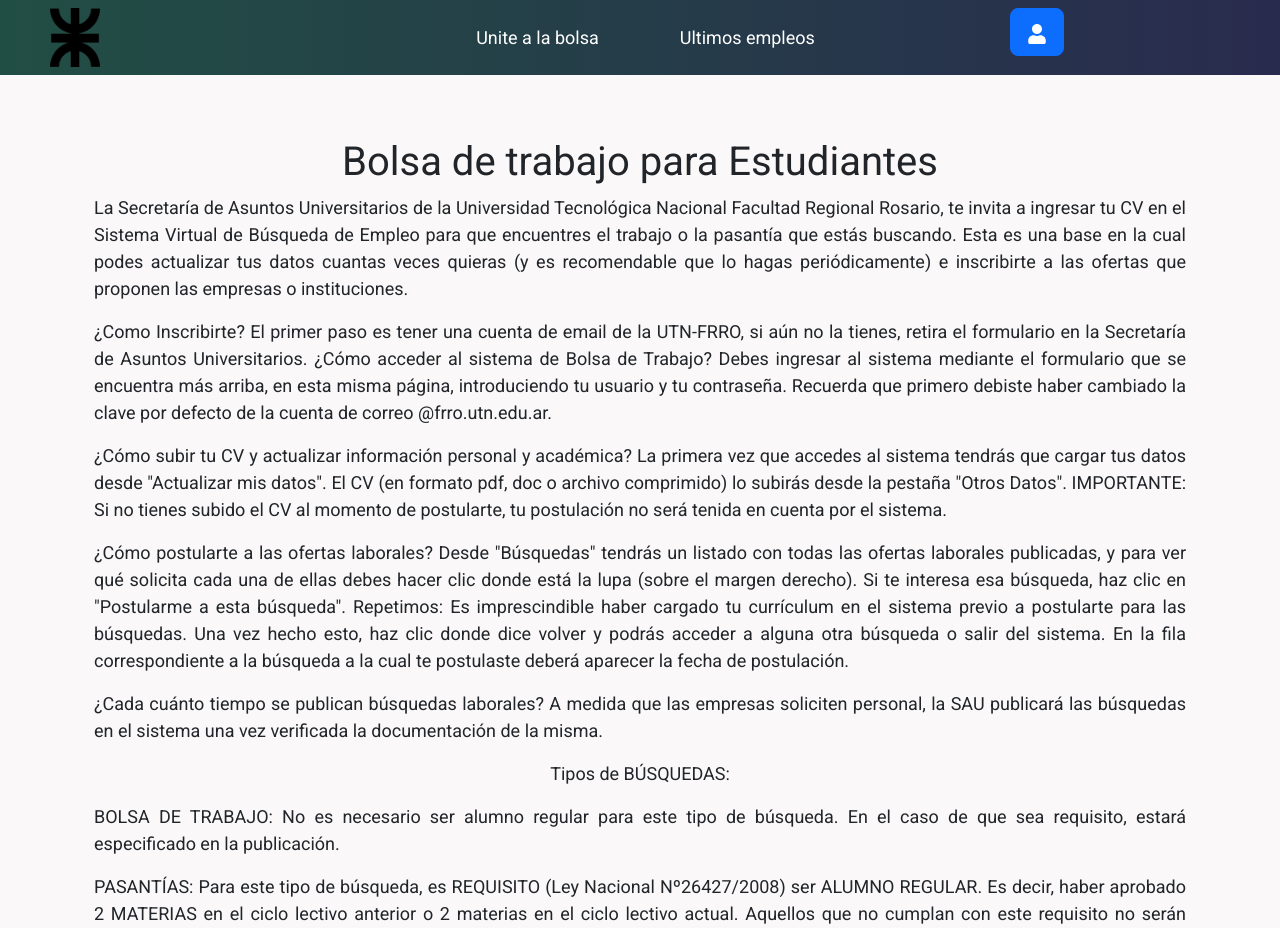
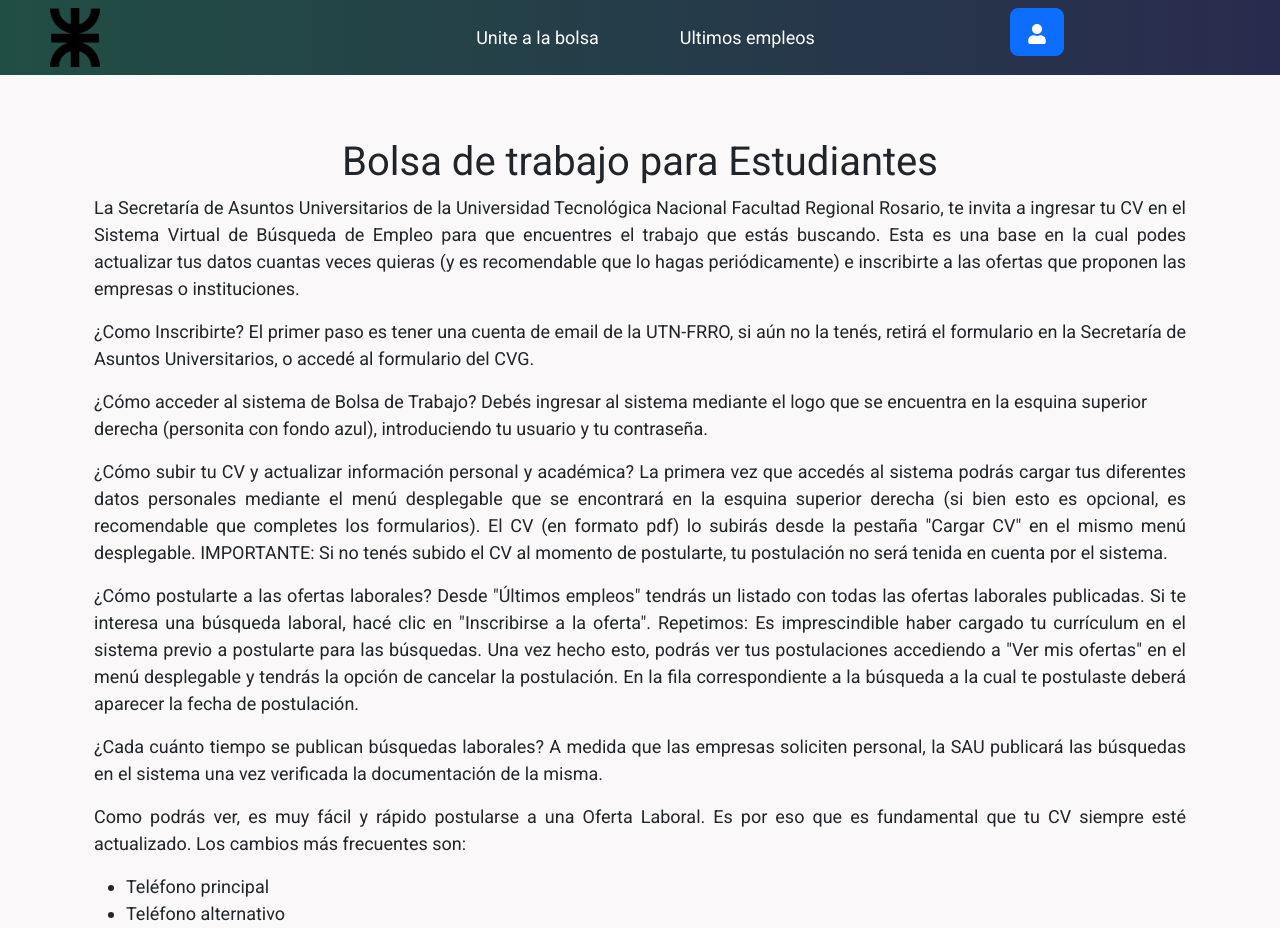
Before and after one commit to Lucianosolari/BolsaDeTrabajo, a React (Vite) app in the folder BolsaDeTrabajo/: page / in a window 1280 px wide. Shown: the top 928 px of the page. Built offline with nearby package versions, Linux system fonts and the light colour scheme.

Commit message:
Modificación de home

```diff
--- a/BolsaDeTrabajo/src/components/Home/Home.jsx
+++ b/BolsaDeTrabajo/src/components/Home/Home.jsx
@@ -15,7 +15,7 @@ const Home = () => {
               La Secretaría de Asuntos Universitarios de la Universidad
               Tecnológica Nacional Facultad Regional Rosario, te invita a
               ingresar tu CV en el Sistema Virtual de Búsqueda de Empleo para
-              que encuentres el trabajo o la pasantía que estás buscando. Esta
+              que encuentres el trabajo que estás buscando. Esta
               es una base en la cual podes actualizar tus datos cuantas veces
               quieras (y es recomendable que lo hagas periódicamente) e
               inscribirte a las ofertas que proponen las empresas o
@@ -23,32 +23,29 @@ const Home = () => {
             </p>
             <p className=" text-justify">
               ¿Como Inscribirte? El primer paso es tener una cuenta de email de
-              la UTN-FRRO, si aún no la tienes, retira el formulario en la
-              Secretaría de Asuntos Universitarios. ¿Cómo acceder al sistema de
-              Bolsa de Trabajo? Debes ingresar al sistema mediante el formulario
-              que se encuentra más arriba, en esta misma página, introduciendo
-              tu usuario y tu contraseña. Recuerda que primero debiste haber
-              cambiado la clave por defecto de la cuenta de correo
-              @frro.utn.edu.ar.
+              la UTN-FRRO, si aún no la tenés, retirá el formulario en la
+              Secretaría de Asuntos Universitarios, o accedé al formulario del CVG.
+            </p>
+            <p>
+              ¿Cómo acceder al sistema de Bolsa de Trabajo? Debés ingresar al sistema mediante el logo
+              que se encuentra en la esquina superior derecha (personita con fondo azul), introduciendo
+              tu usuario y tu contraseña.
             </p>
             <p className="text-justify">
               ¿Cómo subir tu CV y actualizar información personal y académica?
-              La primera vez que accedes al sistema tendrás que cargar tus datos
-              desde "Actualizar mis datos". El CV (en formato pdf, doc o archivo
-              comprimido) lo subirás desde la pestaña "Otros Datos". IMPORTANTE:
-              Si no tienes subido el CV al momento de postularte, tu postulación
+              La primera vez que accedés al sistema podrás cargar tus diferentes datos personales
+              mediante el menú desplegable que se encontrará en la esquina superior derecha (si bien esto es opcional, es recomendable que completes los formularios).
+              El CV (en formato pdf) lo subirás desde la pestaña "Cargar CV" en el mismo menú desplegable. IMPORTANTE:
+              Si no tenés subido el CV al momento de postularte, tu postulación
               no será tenida en cuenta por el sistema.
             </p>
             <p className="text-justify">
-              ¿Cómo postularte a las ofertas laborales? Desde "Búsquedas"
-              tendrás un listado con todas las ofertas laborales publicadas, y
-              para ver qué solicita cada una de ellas debes hacer clic donde
-              está la lupa (sobre el margen derecho). Si te interesa esa
-              búsqueda, haz clic en "Postularme a esta búsqueda". Repetimos: Es
+              ¿Cómo postularte a las ofertas laborales? Desde "Últimos empleos"
+              tendrás un listado con todas las ofertas laborales publicadas. Si te interesa una
+              búsqueda laboral, hacé clic en "Inscribirse a la oferta". Repetimos: Es
               imprescindible haber cargado tu currículum en el sistema previo a
-              postularte para las búsquedas. Una vez hecho esto, haz clic donde
-              dice volver y podrás acceder a alguna otra búsqueda o salir del
-              sistema. En la fila correspondiente a la búsqueda a la cual te
+              postularte para las búsquedas. Una vez hecho esto, podrás ver tus postulaciones accediendo a "Ver mis ofertas" en el menú desplegable y
+              tendrás la opción de cancelar la postulación. En la fila correspondiente a la búsqueda a la cual te
               postulaste deberá aparecer la fecha de postulación.
             </p>
             <p className=" text-justify">
@@ -56,32 +53,17 @@ const Home = () => {
               las empresas soliciten personal, la SAU publicará las búsquedas en
               el sistema una vez verificada la documentación de la misma.
             </p>
-            <p className="text-center">Tipos de BÚSQUEDAS:</p>
-            <p className=" text-justify">
-              BOLSA DE TRABAJO: No es necesario ser alumno regular para este
-              tipo de búsqueda. En el caso de que sea requisito, estará
-              especificado en la publicación.
-            </p>
-            <p className="text-justify">
-              PASANTÍAS: Para este tipo de búsqueda, es REQUISITO (Ley Nacional
-              Nº26427/2008) ser ALUMNO REGULAR. Es decir, haber aprobado 2
-              MATERIAS en el ciclo lectivo anterior o 2 materias en el ciclo
-              lectivo actual. Aquellos que no cumplan con este requisito no
-              serán tenidos en cuenta en sus postulaciones en este tipo de
-              búsquedas. Más info en: PASANTÍAS.
-            </p>
             <p className="text-justify">
               Como podrás ver, es muy fácil y rápido postularse a una Oferta
-              Laboral o de Pasantía. Es por eso que es fundamental que tu CV
+              Laboral. Es por eso que es fundamental que tu CV
               siempre esté actualizado. Los cambios más frecuentes son:
             </p>
             <ul>
               <li>Teléfono principal</li>
-              <li>Teléfono de mensajes o celular</li>
-              <li>Dirección de e-mail</li>
+              <li>Teléfono alternativo</li>
               <li>Actualización del curriculum vitae</li>
               <li>
-                Cualquier otra modificación, ya sea en idioma, conocimientos,
+                Cualquier otra modificación como conocimientos,
                 experiencia laboral, etc., es imprescindible notificarla y
                 requerirá la actualización de tu CV.
               </li>
```
